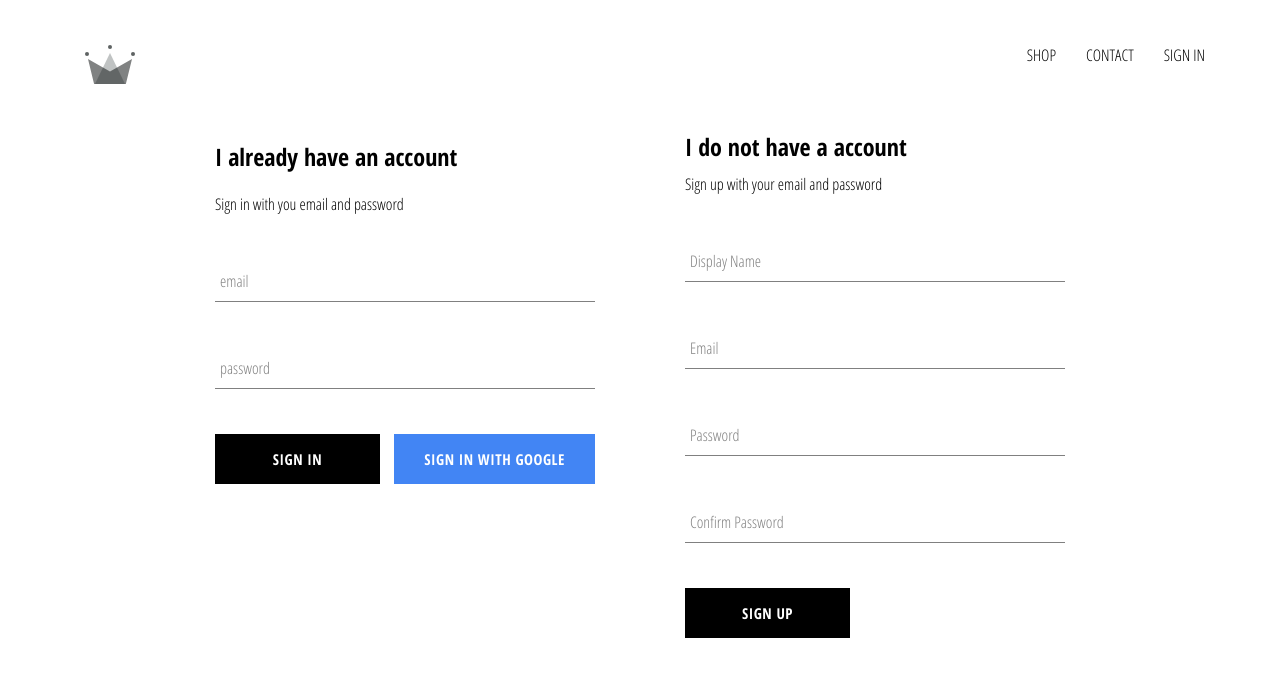
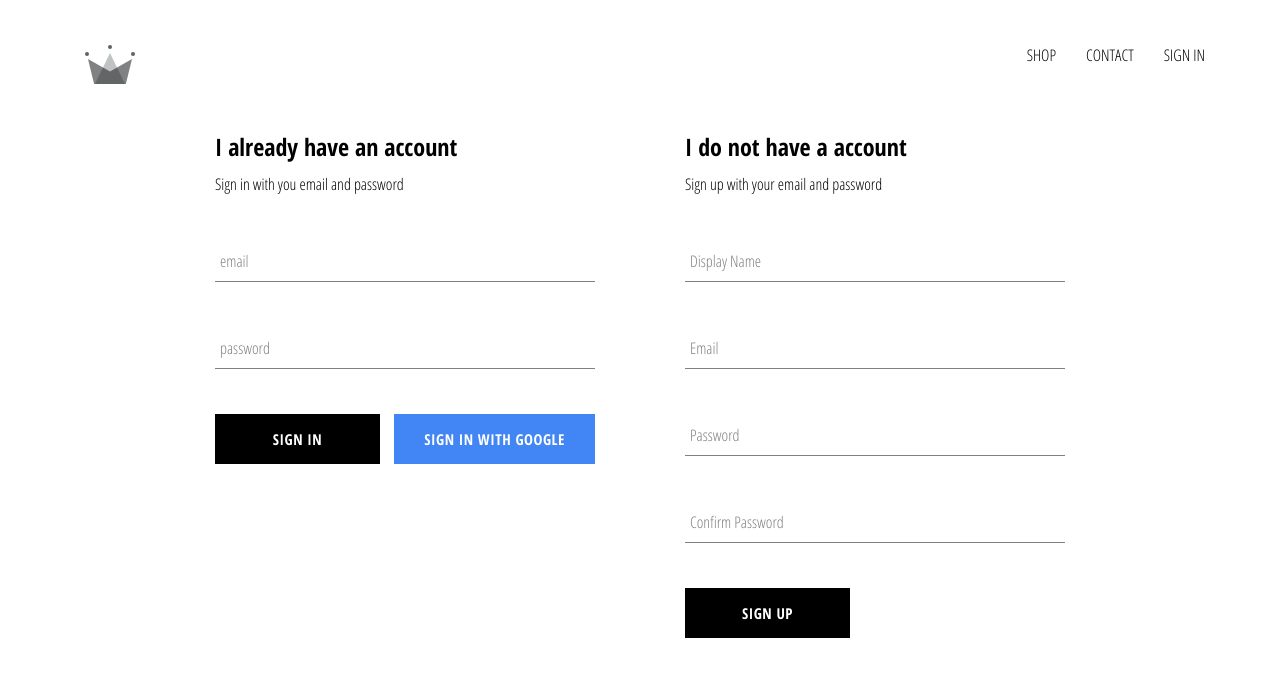
Before and after one commit to LawrenceCastillo/e-commerce-template, a React (Create React App) app: page /signin in a window 1280 px wide. Shown: the top 676 px of the page. Built offline with nearby package versions, Linux system fonts and the light colour scheme; no server answers.

Commit message:
fixes minor styling issue with className

```diff
--- a/src/components/sign-in/sign-in.component.jsx
+++ b/src/components/sign-in/sign-in.component.jsx
@@ -34,7 +34,7 @@
   render() {
     return(
       <div className='sign-in'>
-        <h2> I already have an account </h2>
+        <h2 className='title'> I already have an account </h2>
         <span> Sign in with you email and password </span>
         <form onSubmit={this.handleSubmit} >
           <FormInput
--- a/src/components/sign-up/sign-up.styles.scss
+++ b/src/components/sign-up/sign-up.styles.scss
@@ -1,7 +1,7 @@
 .sign-up {
+  width: 380px;
   display: flex;
   flex-direction: column;
-  width: 380px;
 
   .title {
     margin: 10px 0;
```
